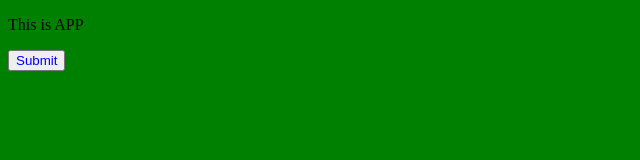
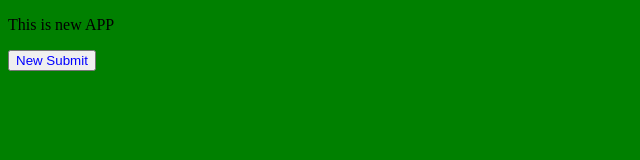
Before and after one commit to thaodi/git-tutorial, a plain HTML site: page index.html in a window 1280 px wide. Shown: the whole page, without its empty margins (0-640 px from the left). Drawn offline with Linux system fonts and the light colour scheme.

Commit message:
update index.html new

```diff
--- a/index.html
+++ b/index.html
@@ -8,7 +8,7 @@
 	<link rel="stylesheet" href="/index2.css">
 </head>
 <body>
-	<p>This is APP</p>
-	<button>Submit</button>
+	<p>This is new APP</p>
+	<button>New Submit</button>
 </body>
 </html>
```
